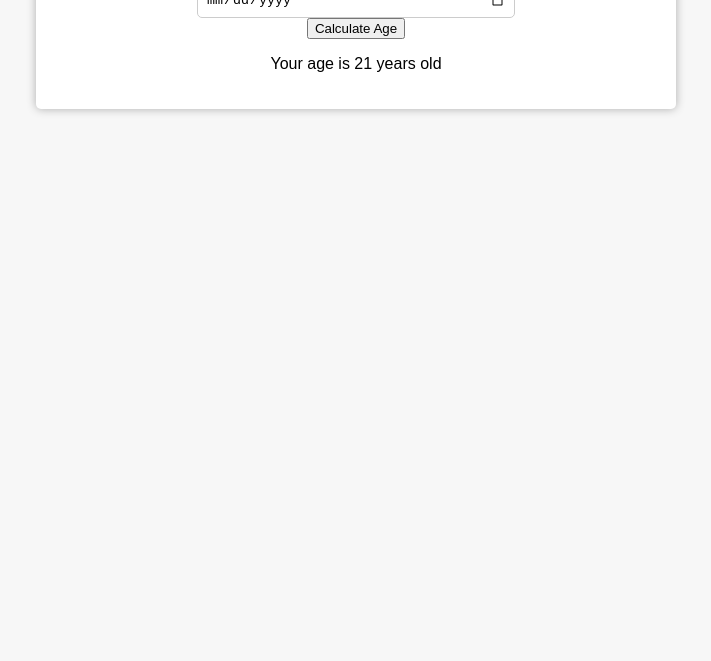
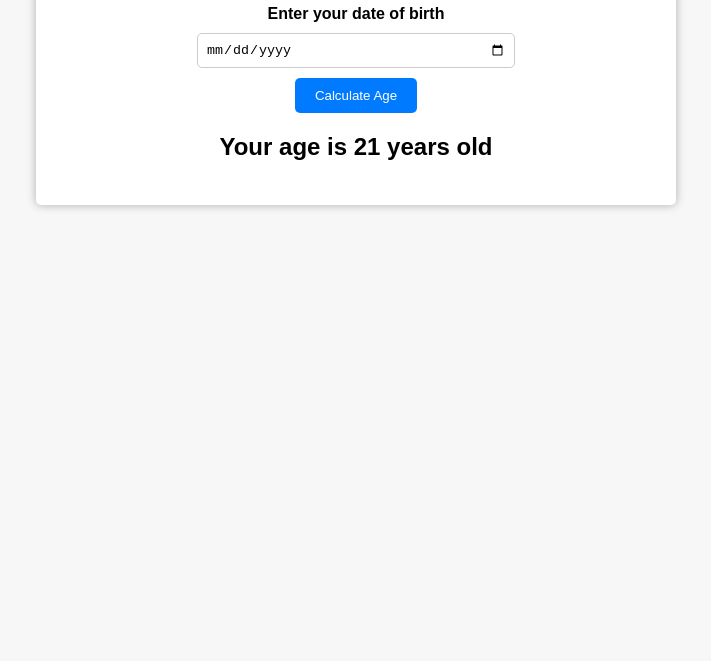
Before and after one commit to lugard1/age-calculator, a plain HTML site: page index.html in a window 1280 px wide. Shown: the part 139-800 px from the top of the page, without its empty margins (284-995 px from the left). Drawn offline with Linux system fonts and the light colour scheme.

Commit message:
Add JavaScript file

```diff
--- a/index.html
+++ b/index.html
@@ -16,5 +16,6 @@
       <p id="result" class="result">Your age is 21 years old</p>
     </div>
   </div>
+  <script src="index.js"></script>
 </body>
 </html>
--- a/style.css
+++ b/style.css
@@ -11,7 +11,7 @@ body {
   box-shadow: 0 0 10px rgba(0, 0, 0, 0.3);
   padding: 20px;
   max-width: 600px;
-  margin: 0 auto;
+  margin: 50px auto 0;
   border-radius: 5px;
 }
 
@@ -40,3 +40,24 @@ input {
   width: 100%;
   max-width: 300px;
 }
+
+button {
+  background-color: #007bff;
+  color: white;
+  border: none;
+  margin-top: 10px;
+  padding: 10px 20px;
+  border-radius: 5px;
+  cursor: pointer;
+  transition: background-color .3s ease;
+}
+
+button:hover {
+  background-color: #0062cc;
+}
+
+.result {
+  margin-top: 20px;
+  font-size: 24px;
+  font-weight: bold;
+}
```
Also changed, not shown: index.js (added).
